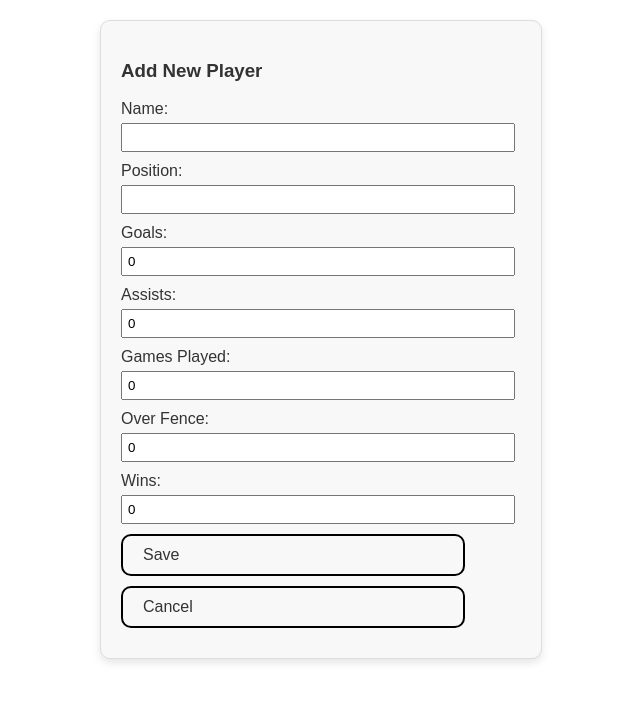
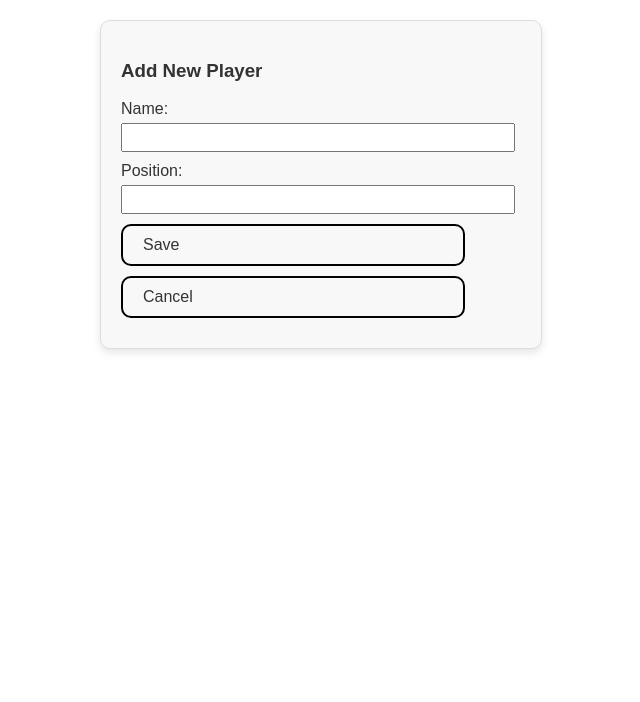
Before and after one commit to aiidanm/footballAppFrontend, a React (Create React App) app: page /add-player in a window 1280 px wide. Shown: the top 702 px of the page, without its empty margins (319-959 px from the left). Built offline with nearby package versions, Linux system fonts and the light colour scheme.

Commit message:
middle of working on adding a game, currently can select players for each team by clicking on them

```diff
--- a/src/App.css
+++ b/src/App.css
@@ -91,7 +91,7 @@
   margin: 0 auto;
 }
 
-.player-card {
+.playerCard {
   display: flex;
   flex-direction: column;
   align-items: flex-start;
--- a/src/components/AddPlayer.js
+++ b/src/components/AddPlayer.js
@@ -7,11 +7,6 @@ const NewPlayer = () => {
   const [newPlayer, setNewPlayer] = useState({
     name: "",
     preferred_position: "",
-    goals: 0,
-    assists: 0,
-    games_played: 0,
-    over_fence: 0,
-    wins: 0,
   });
 
   const handleSave = () => {
@@ -19,11 +14,6 @@ const NewPlayer = () => {
       setNewPlayer({
         name: "",
         preferred_position: "",
-        goals: 0,
-        assists: 0,
-        games_played: 0,
-        over_fence: 0,
-        wins: 0,
       });
 
     });
--- a/src/components/Pages/RecentGames.js
+++ b/src/components/Pages/RecentGames.js
@@ -7,7 +7,6 @@ const RecentGames = () => {
     const [games, setGames] =useState([])
     useEffect(() => {
         getGames().then((dbgames) => {
-            console.log(dbgames)
             setGames(dbgames)
         })
     },[])
--- a/src/components/Pages/editPlayerForm.js
+++ b/src/components/Pages/editPlayerForm.js
@@ -28,56 +28,7 @@ const EditPlayerForm = ({ title, player, setPlayer, handleSave }) => {
           }
         />
       </label>
-      <label>
-        Goals:
-        <input
-          type="number"
-          value={player.goals}
-          onChange={(e) =>
-            setPlayer({ ...player, goals: parseInt(e.target.value) })
-          }
-        />
-      </label>
-      <label>
-        Assists:
-        <input
-          type="number"
-          value={player.assists}
-          onChange={(e) =>
-            setPlayer({ ...player, assists: parseInt(e.target.value) })
-          }
-        />
-      </label>
-      <label>
-        Games Played:
-        <input
-          type="number"
-          value={player.games_played}
-          onChange={(e) =>
-            setPlayer({ ...player, games_played: parseInt(e.target.value) })
-          }
-        />
-      </label>
-      <label>
-        Over Fence:
-        <input
-          type="number"
-          value={player.over_fence}
-          onChange={(e) =>
-            setPlayer({ ...player, over_fence: parseInt(e.target.value) })
-          }
-        />
-      </label>
-      <label>
-        Wins:
-        <input
-          type="number"
-          value={player.wins}
-          onChange={(e) =>
-            setPlayer({ ...player, wins: parseInt(e.target.value) })
-          }
-        />
-      </label>
+
       {title === "Edit Player" ? <Link to="/playerList"onClick={handleSave} className='icon-button'>Save</Link> : <Link to="/Players" onClick={handleSave} className='icon-button'>Save</Link>}
       {title === "Edit Player" ? <Link to="/playerList"onClick={handleCancel} className='icon-button'>Cancel</Link> : <Link to="/Players" className='icon-button'>Cancel</Link>}
     </div>
--- a/src/components/Pages/playerList.js
+++ b/src/components/Pages/playerList.js
@@ -12,6 +12,7 @@ const PlayerList = () => {
 
   useEffect(() => {
     getPlayers().then((data) => {
+      console.log(data)
       setPlayers(data);
     });
   }, []);
@@ -41,17 +42,15 @@ const PlayerList = () => {
        <Link to="/" className='HomeLink'>
     <h1 className='TitleHeader'>App</h1>
     </Link>
-    <h2>Recent Games</h2>
+    <h2>Players</h2>
     <div className="Players">
     {players.map((player, index) => (
-        <PlayerCard
-        key={player.id}
-        player={player}
-        index={index}
-        expandedPlayer={expandedPlayer}
-        handleEdit={handleEdit}
-        onClick={() => handleExpand(player.id)}
-        />
+      <div className="playerCard">
+       <p>{player.player_name}</p>
+       <p>Preferred Position: {player.preferred_position}</p>
+       <p>Total Goals: {player.total_goals_scored}</p>
+       <p>Times kicked over Fence: {player.total_kicked_over_fence}</p>
+       </div>
       ))}
       {editPlayer && (
         <EditPlayerForm    title="Edit Player"
--- a/src/components/RecordGame.js
+++ b/src/components/RecordGame.js
@@ -12,48 +12,80 @@ const RecordGame = () => {
     getPlayers().then((res) => setPlayers(res));
   }, []);
 
-  const handleChange = (index, field, value, player) => {
-    console.log(index, field, value, player.id);
-    const updatedPlayers = [...selectedPlayers];
-    updatedPlayers[index] = {
-      ...updatedPlayers[index],
-      [field]: value,
-      Player_id: player.id,
-    };
-    setSelectedPlayers(updatedPlayers);
+  const handleDivClick = (player) => {
+    setSelectedPlayers((prevSelected) => {
+      const prevTeam = prevSelected[player.player_id]?.team || "unselected";
+      const nextTeam = getNextTeam(prevTeam);
+
+      return {
+        ...prevSelected,
+        [player.player_id]: {
+          team: nextTeam,
+          name: player.player_name,
+          id: player.player_id
+        },
+      };
+    });
+  };
+
+  const getNextTeam = (currentTeam) => {
+    switch (currentTeam) {
+      case "unselected":
+        return "team1";
+      case "team1":
+        return "team2";
+      case "team2":
+        return "unselected";
+      default:
+        return "unselected";
+    }
+  };
+
+  const handleChange = (playerId, field, value) => {
+    setSelectedPlayers((prevSelected) => ({
+      ...prevSelected,
+      [playerId]: {
+        ...prevSelected[playerId],
+        [field]: value,
+        Player_id: playerId,
+      },
+    }));
   };
 
   const handleSubmit = async (e) => {
     e.preventDefault();
-    console.log({ date: new Date(), players: selectedPlayers })
-    recordGame({ date: new Date(), players: selectedPlayers });
-    setSelectedPlayers([]);
+
+    const result = {
+      team1: [],
+      team2: [],
+      unselected: [],
+    };
+
+    Object.values(selectedPlayers).forEach((playerObj) => {
+      result[playerObj.team].push([playerObj.name, playerObj.id]);
+    });
+
+    console.log(result)
+    // recordGame({ date: new Date(), players: playersToSubmit });
+    // setSelectedPlayers({}); // Clear selections after submission
   };
 
   return (
     <div className="MainContainer">
-      <Link to="/" className="HomeLink">
-        <h1 className="TitleHeader">App</h1>
-      </Link>
-      <h2>Record Game</h2>
-      <div className="pageContainer">
-        <div className="Players">
-          {players.map((player, index) => (
-            <PlayerCard
-              key={player.id}
-              player={player}
-              index={index}
-              selectedPlayers={selectedPlayers}
-              handleChange={handleChange}
-              page={"recordGame"}
-
-            />
-          ))}
-          <button className="recordGameButton" onClick={handleSubmit}>
-            Record Game
-          </button>
-        </div>
+      <div className="Players">
+        {players.map((player) => (
+          <div
+            key={player.player_id}
+            className={`playerCard ${
+              selectedPlayers[player.player_id] || "unselected"
+            }`} // Add class based on selection
+            onClick={() => handleDivClick(player)}
+          >
+            <p>{player.player_name}</p>
+          </div>
+        ))}
       </div>
+      <button onClick={handleSubmit}>Submit</button>
     </div>
   );
 };
```
